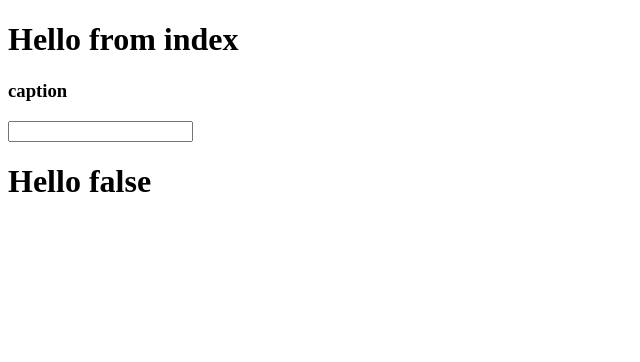
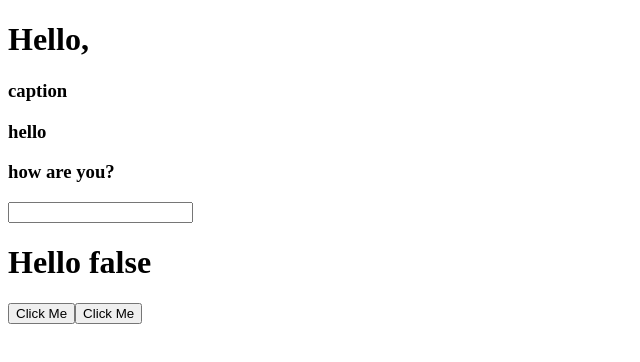
Before and after one commit to coder4affine/innoserve_capita, a React app: page / in a window 1280 px wide. Shown: the top 362 px of the page, without its empty margins (0-640 px from the left). Built offline with nearby package versions, Linux system fonts and the light colour scheme.

Commit message:
commit components

```diff
--- a/index.js
+++ b/index.js
@@ -9,6 +9,6 @@ import ReactDOM from 'react-dom';
 import App from './src/App';
 
 ReactDOM.render(
-  <App title="Hello from index" caption="caption" isTruthy={false} />,
+  <App title="Hello," caption="caption" isTruthy={false} />,
   document.getElementById('root'),
 );
--- a/src/App.js
+++ b/src/App.js
@@ -1,58 +1,168 @@
-import React, { Component } from 'react';
+import React, { useState, useEffect } from 'react';
 import PropTypes from 'prop-types';
 
-class App extends Component {
-  static propTypes = {
-    title: PropTypes.string.isRequired,
-    caption: PropTypes.string,
-    isTruthy: PropTypes.bool.isRequired,
-  };
+const App = ({ title, caption, isTruthy }) => {
+  const [greet, setGreet] = useState('hello');
 
-  static defaultProps = {
-    caption: 'Hello',
-  };
+  const [greet1, setGreet1] = useState('how are you?');
+  useEffect(() => {
+    console.log('normal useEffect');
+  });
 
-  xyz = () => {};
+  useEffect(() => {
+    console.log('with empty arr useEffect');
+    document.addEventListener('copy', () => {});
+    return () => {
+      document.removeEventListener('copy', () => {});
+    };
+  }, []);
 
-  render() {
-    const { title, caption, isTruthy } = this.props;
-    return (
-      <>
-        <h1>{title}</h1>
-        <h3>{caption}</h3>
-        <input type="password" />
-        {isTruthy ? <h1>Hello true</h1> : <h1>Hello false</h1>}
-      </>
-    );
+  //   useEffect(() => {
+  //     console.log(title);
+  //   }, []);
+
+  //   useEffect(() => {
+  //     console.log('greet  and greet1 useEffect');
+  //   }, [greet, greet1]);
+
+  if (isTruthy) {
+    return <h1>Loading....</h1>;
   }
-}
+  return (
+    <>
+      <h1>{title}</h1>
+      <h3>{caption}</h3>
+      <h3>{greet}</h3>
+      <h3>{greet1}</h3>
+      <input type="password" />
+      {isTruthy ? <h1>Hello true</h1> : <h1>Hello false</h1>}
+      <button
+        type="button"
+        onClick={() => {
+          setGreet('Hello World');
+        }}
+      >
+        Click Me
+      </button>
+      <button
+        type="button"
+        onClick={() => {
+          setGreet1('Hello World, How are you?');
+        }}
+      >
+        Click Me
+      </button>
+    </>
+  );
+};
+
+App.propTypes = {
+  title: PropTypes.string.isRequired,
+  caption: PropTypes.string,
+  isTruthy: PropTypes.bool.isRequired,
+};
+
+App.defaultProps = {
+  caption: 'Hello',
+};
+
 export default App;
 
-// import React from 'react';
+// import React, { Component } from 'react';
 // import PropTypes from 'prop-types';
 
-// const App = ({ title, caption, isTruthy }) => {
-//   if (isTruthy) {
-//     return <h1>Loading....</h1>;
+// class App extends Component {
+//   static propTypes = {
+//     title: PropTypes.string.isRequired,
+//     caption: PropTypes.string,
+//     isTruthy: PropTypes.bool.isRequired,
+//   };
+
+//   static defaultProps = {
+//     caption: 'Hello',
+//   };
+
+//   //   state = {
+//   //     greet: 'Hello',
+//   //   };
+
+//   constructor(props) {
+//     super(props);
+//     this.state = {
+//       greet: 'Hello',
+//     };
+
+//     console.log('constructor');
+
+//     this.interval = setTimeout(() => {
+//       console.log('timeout...');
+//     }, 200000);
 //   }
-//   return (
-//     <>
-//       <h1>{title}</h1>
-//       <h3>{caption}</h3>
-//       <input type="password" />
-//       {isTruthy ? <h1>Hello true</h1> : <h1>Hello false</h1>}
-//     </>
-//   );
-// };
 
-// App.propTypes = {
-//   title: PropTypes.string.isRequired,
-//   caption: PropTypes.string,
-//   isTruthy: PropTypes.bool.isRequired,
-// };
+//   static getDerivedStateFromProps(props, state) {
+//     console.log('getDerivedStateFromProps');
+//     if (props.isTruthy) {
+//       return {
+//         ...state,
+//         greetWithName: `${props.title} Yagnesh`,
+//       };
+//     }
+//     return null;
+//   }
 
-// App.defaultProps = {
-//   caption: 'Hello',
-// };
+//   shouldComponentUpdate(nextProps, nextState) {
+//     return false;
+//   }
 
+//   componentDidMount() {
+//     console.log('componentDidMount');
+//     document.addEventListener('copy', () => {
+//       console.log('copied...');
+//     });
+
+//     clearTimeout(this.interval);
+//   }
+
+//   componentDidUpdate(prevProps, prevState) {}
+
+//   componentWillUnmount() {
+//     document.removeEventListener('copy', () => {
+//       console.log('copy removed');
+//     });
+//   }
+
+//   static getDerivedStateFromError() {
+//     // Update state so the next render will show the fallback UI.
+//     return { hasError: true };
+//   }
+
+//   componentDidCatch(error, info) {
+
+//   }
+
+//   xyz = () => {};
+
+//   render() {
+//     console.log('render');
+//     const { caption, isTruthy } = this.props;
+//     const { greet, greetWithName } = this.state;
+//     return (
+//       <>
+//         <h1>{greetWithName}</h1>
+//         <h3>{caption}</h3>
+//         <h4>{greet}</h4>
+//         <input id="password" type="password" />
+//         {isTruthy ? <h1>Hello true</h1> : <h1>Hello false</h1>}
+//         <button
+//           type="button"
+//           onClick={() => {
+//             this.setState({ greet: 'Hello World' });
+//           }}
+//         >
+//           Click Me
+//         </button>
+//       </>
+//     );
+//   }
+// }
 // export default App;
--- a/webpack.config.js
+++ b/webpack.config.js
@@ -2,7 +2,7 @@ const path = require('path');
 const HtmlWebPackPlugin = require('html-webpack-plugin');
 
 module.exports = {
-  entry: './index.js',
+  entry: ['./index.js'],
   output: {
     path: path.resolve(__dirname, 'dist'),
     filename: 'bundle.js',
```
Also changed, not shown: 1 other file (tests, documents, lock files or other folders).
